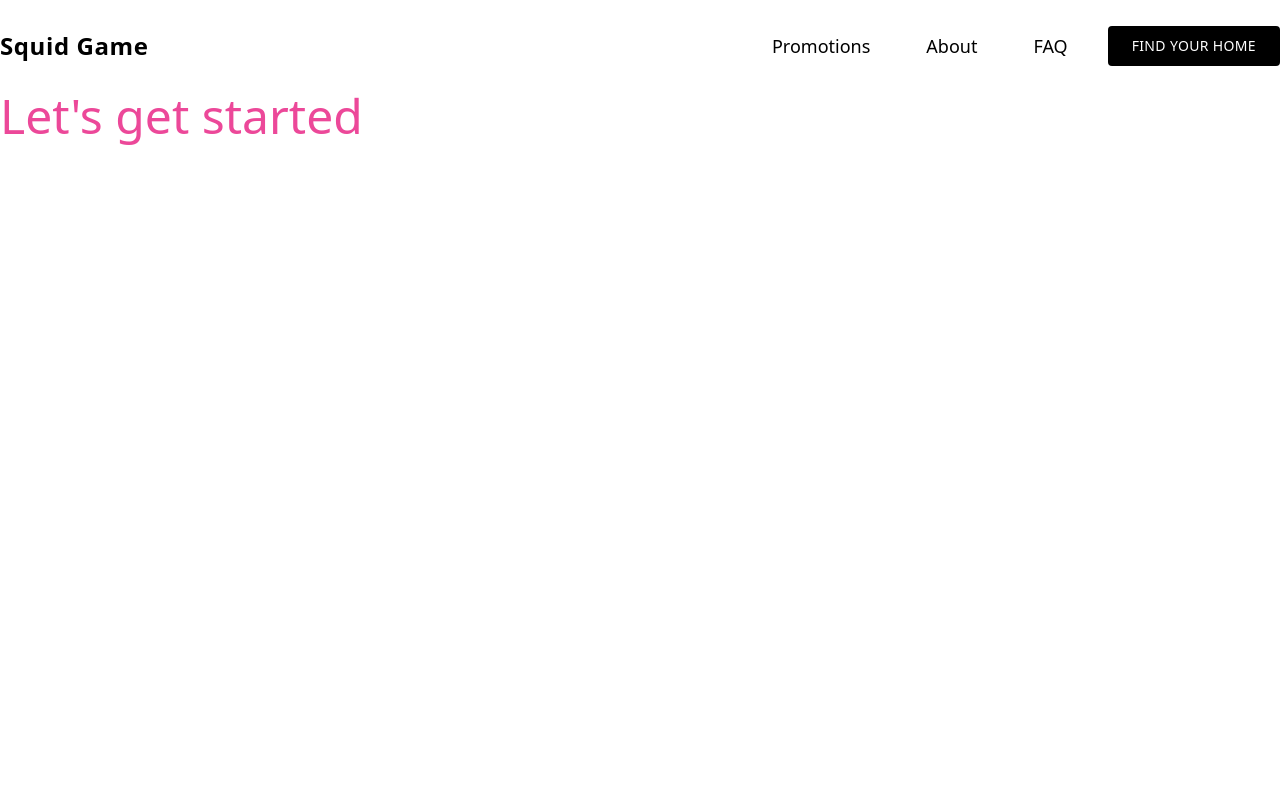
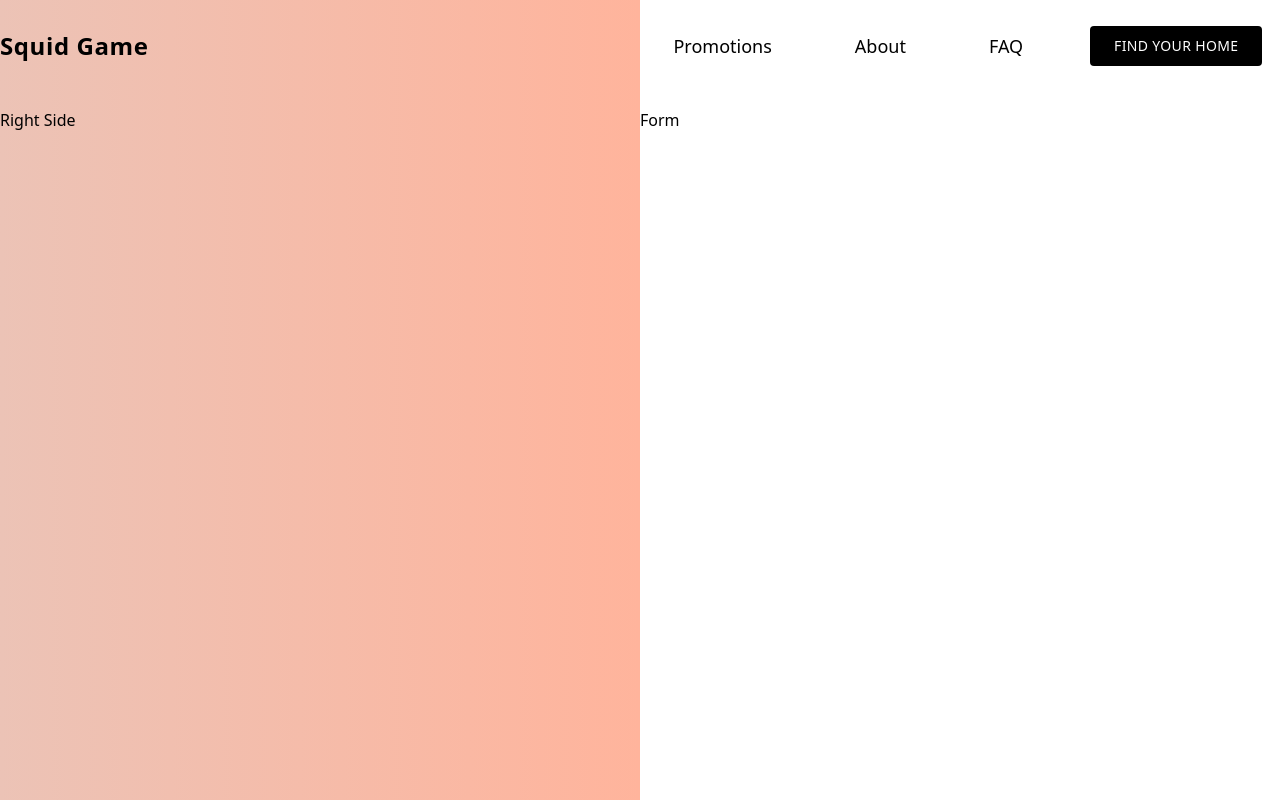
Before and after one commit to CyberDevv/weekly-reminder-waiting-list, a Next.js app: page / in a window 1280 px wide. Built offline with nearby package versions, Linux system fonts and the light colour scheme.

Commit message:
Made the layout

```diff
--- /dev/null
+++ b/components/IndexRightSide.jsx
@@ -0,0 +1,9 @@
+const IndexRightSide = () => {
+  return (
+     <div className='w-full'>
+        Right Side
+     </div>
+  );
+}
+
+export default IndexRightSide
--- a/components/NavBar.jsx
+++ b/components/NavBar.jsx
@@ -1,8 +1,8 @@
 const NavBar = () => {
    return (
-      <nav className='container flex items-center justify-between mx-auto my-6'>
-         <h1 className='text-2xl font-bold tracking-wide'>Squid Game</h1>
-         <ul className='flex items-center justify-around space-x-6 text-lg'>
+      <nav className='container flex items-center justify-between mx-auto'>
+         <h1 className='text-2xl font-bold tracking-wide w-1/2'>Squid Game</h1>
+         <ul className='flex items-center justify-around space-x-4 text-lg w-1/2'>
             <li className='navItems'>Promotions</li>
             <li className='navItems'>About</li>
             <li className='navItems'>FAQ</li>
--- /dev/null
+++ b/components/WaitingForm.jsx
@@ -0,0 +1,9 @@
+const WaitingForm = () => {
+  return (
+    <div className= "w-full">
+        Form
+    </div>
+  )
+}
+
+export default WaitingForm
--- a/pages/_app.jsx
+++ b/pages/_app.jsx
@@ -3,10 +3,10 @@ import '../styles/globals.css';
 
 function MyApp({ Component, pageProps }) {
    return (
-      <>
+      <div className='gradientBackground pt-6 min-h-screen'>
          <NavBar />
          <Component {...pageProps} />
-      </>
+      </div>
    );
 }
 
--- a/pages/index.jsx
+++ b/pages/index.jsx
@@ -1,7 +1,11 @@
+import IndexRightSide from '../components/IndexRightSide';
+import WaitingForm from '../components/WaitingForm';
+
 const index = () => {
    return (
-      <div>
-         <h1 className='text-pink-500 text-5xl'>Let's get started</h1>
+      <div className= "grid grid-cols-2 items-center justify-items-center pt-10 container mx-auto">
+         <IndexRightSide />
+         <WaitingForm />
       </div>
    );
 };
--- a/styles/globals.css
+++ b/styles/globals.css
@@ -1,8 +1,19 @@
 @tailwind base;
 
 .navItems {
-  @apply cursor-pointer hover:bg-black hover:text-white px-4 py-2 rounded transition-colors duration-300;
+   @apply cursor-pointer hover:bg-black hover:text-white px-4 py-2 rounded transition-colors duration-300;
 }
 
 @tailwind components;
 @tailwind utilities;
+
+.gradientBackground {
+   background: rgb(236, 195, 182);
+   background: linear-gradient(
+      90deg,
+      rgba(236, 195, 182, 1) 0%,
+      rgba(255, 180, 156, 1) 50%,
+      rgba(255, 255, 255, 0) 50%,
+      rgba(255, 255, 255, 0) 100%
+   );
+}
```
